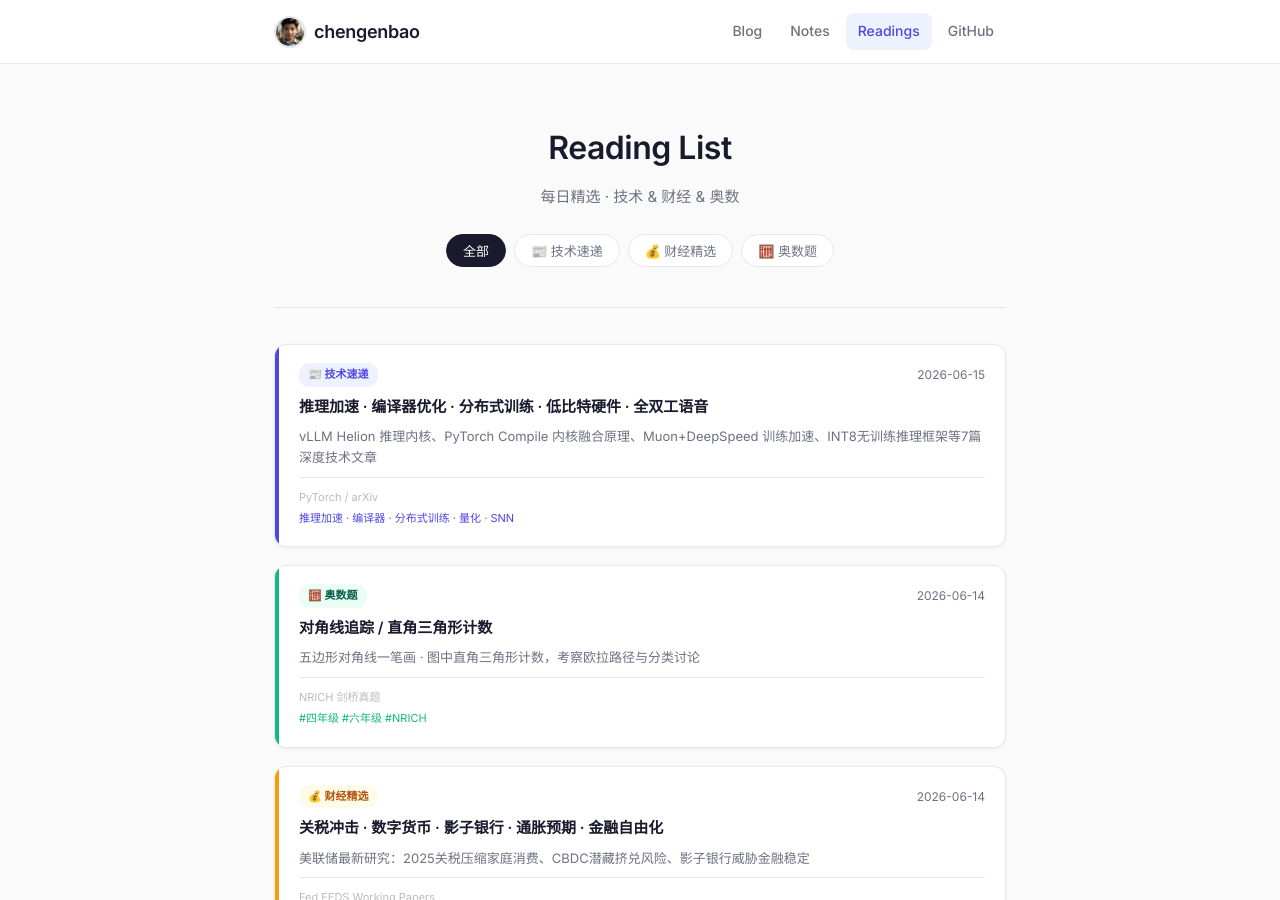
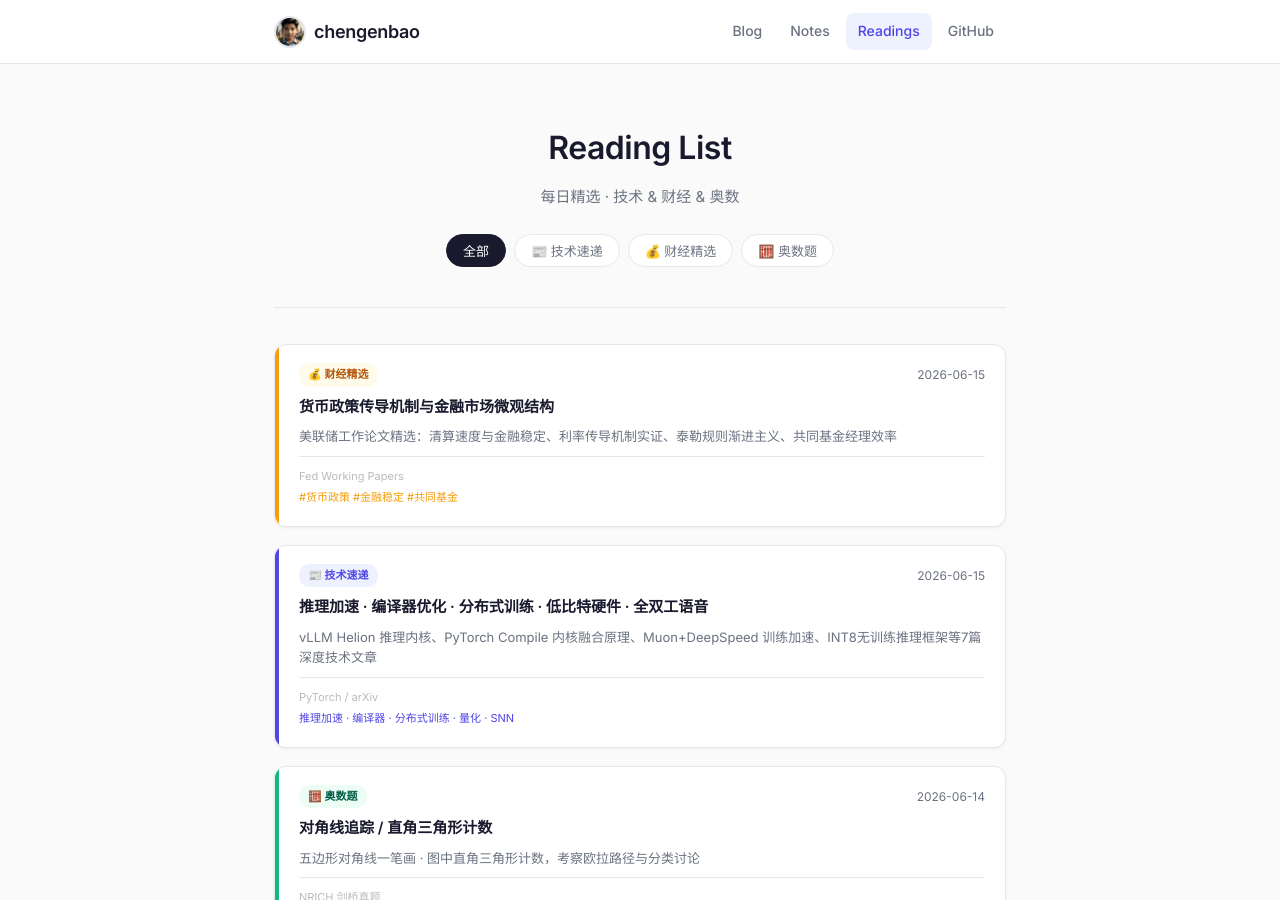
Before and after one commit to chengenbao/chengenbao.github.io, a Jekyll site: the page built from reading-list/index.md, in a window 1280 px wide and 900 px high. Built offline with Jekyll 4.4.1, drawn with Linux system fonts in a browser that asks for light colours.

Commit message:
update reading list index with finance 2026-06-15

```diff
--- a/reading-list/index.md
+++ b/reading-list/index.md
@@ -18,6 +18,22 @@
   </div>
 
   <div class="rl-grid">
+<a class="rl-card finance" href="/reading-list/2026-06-15-finance-daily/">
+  <div class="rl-accent"></div>
+  <div class="rl-body">
+    <div class="rl-top">
+      <span class="rl-badge finance">💰 财经精选</span>
+      <time>2026-06-15</time>
+    </div>
+    <h2>货币政策传导机制与金融市场微观结构</h2>
+    <p>美联储工作论文精选：清算速度与金融稳定、利率传导机制实证、泰勒规则渐进主义、共同基金经理效率</p>
+    <div class="rl-meta">
+      <span class="rl-source">Fed Working Papers</span>
+      <span class="rl-tags">#货币政策 #金融稳定 #共同基金</span>
+    </div>
+  </div>
+</a>
+
 <a class="rl-card tech" href="/reading-list/2026-06-15-tech-daily/">
   <div class="rl-accent"></div>
   <div class="rl-body">
```
